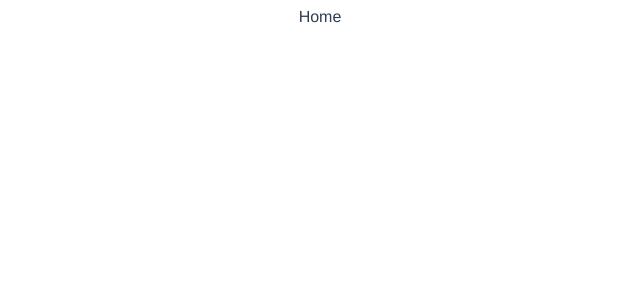
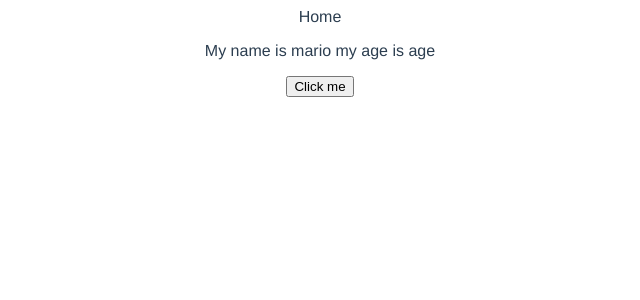
Before and after one commit to TairilKK/vue-journey, a Vue app in the folder dojo-blog/: page / in a window 1280 px wide. Shown: the top 300 px of the page, without its empty margins (320-960 px from the left). Built offline with nearby package versions, Linux system fonts and the light colour scheme.

Commit message:
use of composition api

```diff
--- a/dojo-blog/src/views/HomeView.vue
+++ b/dojo-blog/src/views/HomeView.vue
@@ -1,9 +1,37 @@
 <template>
-  <div class="home">Home</div>
+  <div class="home">
+    Home
+    <p ref="p">My name is {{ name }} my age is {{ age }}</p>
+    <button @click="handleClick">Click me</button>
+  </div>
 </template>
 
 <script>
+import { ref } from "vue";
+
 export default {
   name: "HomeView",
+  setup() {
+    console.log("setup");
+
+    const p = ref(null);
+
+    // not reactive
+    let name = "mario";
+    let age = "age";
+
+    const handleClick = () => {
+      console.log(p, p.value);
+      p.value.classList.add("test");
+    };
+
+    return { name, age, handleClick, p };
+  },
+  created() {
+    console.log("created");
+  },
+  mounted() {
+    console.log("mounted");
+  },
 };
 </script>
```
